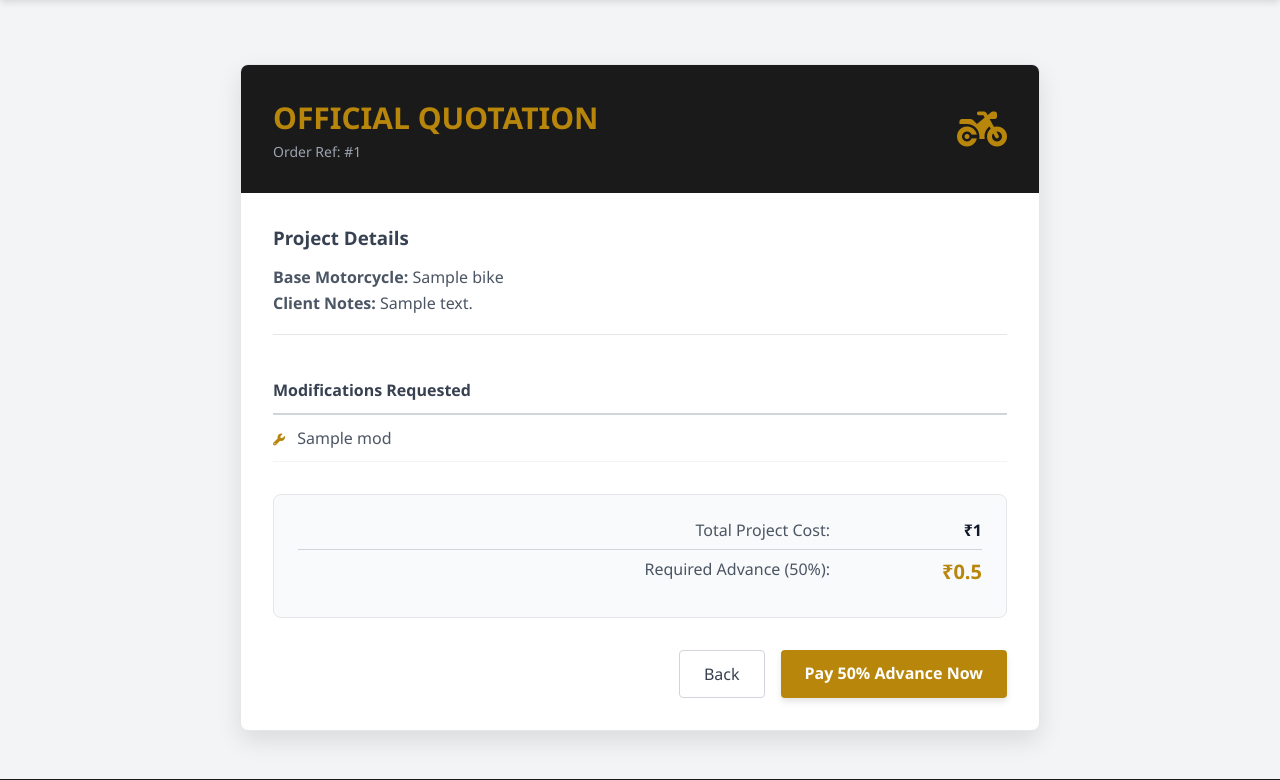
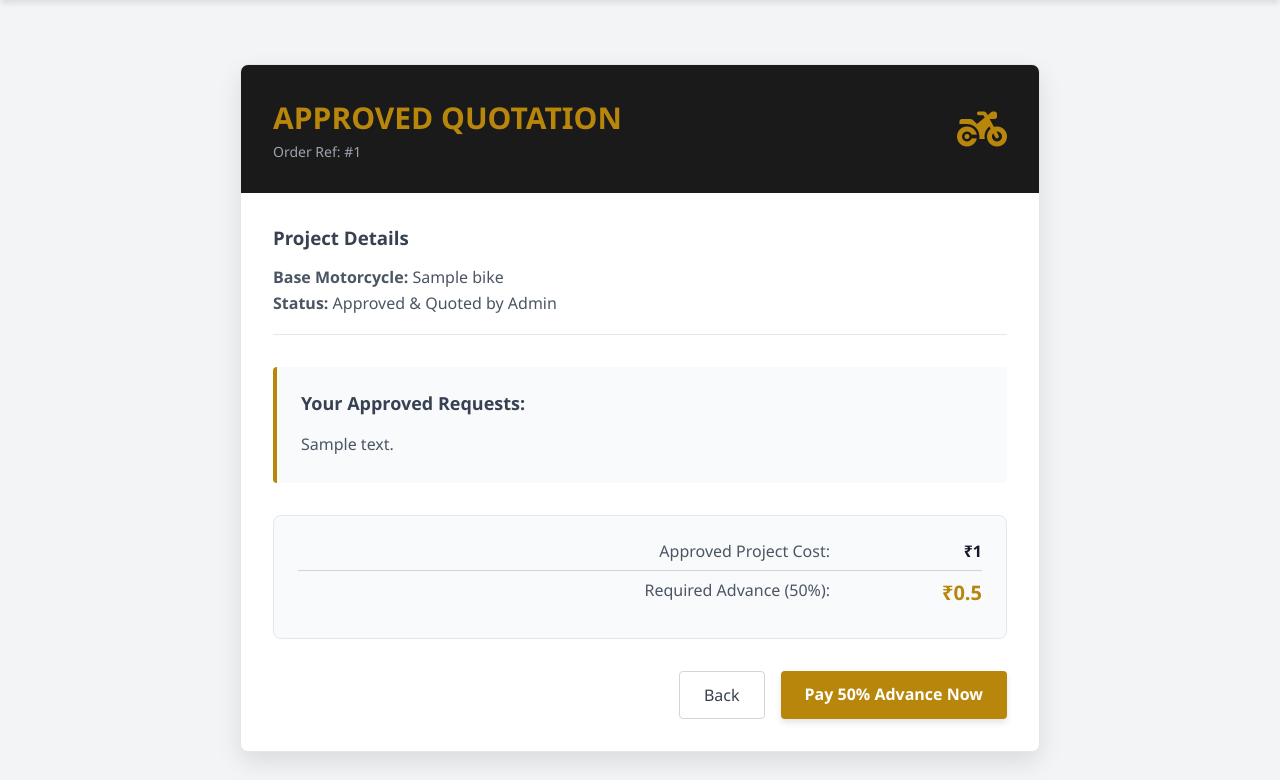
Before and after one commit to VenkataSubhash753/royal, a Flask app: template royal_enfield_project/templates/quotation.html in a window 1280 px wide. Shown: the part 64-844 px from the top of the page. Run offline with Flask 3, Linux system fonts and the light colour scheme; the template is opened without the code that fills it: most values are stand-ins (such as "Sample title", 1, 10 or a date in 2020).

Commit message:
Update quotation.html

```diff
--- a/royal_enfield_project/templates/quotation.html
+++ b/royal_enfield_project/templates/quotation.html
@@ -30,9 +30,13 @@
     .quote-section h3 { margin: 0 0 1rem 0; color: #374151; }
     .quote-text { margin: 0.25rem 0; color: #4b5563; }
 
-    .mod-table { width: 100%; text-align: left; border-collapse: collapse; margin-bottom: 2rem; }
-    .mod-table th { border-bottom: 2px solid #d1d5db; padding: 0.75rem 0; color: #374151; }
-    .mod-table td { border-bottom: 1px solid #f3f4f6; padding: 0.75rem 0; color: #4b5563; }
+    .custom-mods-box {
+        background: #f9fafb;
+        border-left: 4px solid #b8860b;
+        padding: 1.5rem;
+        margin-bottom: 2rem;
+        border-radius: 0.25rem;
+    }
 
     .pricing-box {
         background: #f9fafb;
@@ -85,7 +89,7 @@
     <div class="quote-card">
         <div class="quote-header">
             <div>
-                <h1 class="quote-title">Official Quotation</h1>
+                <h1 class="quote-title">Approved Quotation</h1>
                 <div class="quote-ref">Order Ref: #{{ order.order_id }}</div>
             </div>
             <i class="fa-solid fa-motorcycle" style="font-size: 2.5rem; color: #b8860b;"></i>
@@ -95,25 +99,17 @@
             <div class="quote-section">
                 <h3>Project Details</h3>
                 <p class="quote-text"><strong>Base Motorcycle:</strong> {{ bike.name | default('Custom Input') }}</p>
-                <p class="quote-text"><strong>Client Notes:</strong> {{ order.notes if order.notes else 'None provided.' }}</p>
+                <p class="quote-text"><strong>Status:</strong> Approved & Quoted by Admin</p>
             </div>
 
-            <table class="mod-table">
-                <thead>
-                    <tr><th>Modifications Requested</th></tr>
-                </thead>
-                <tbody>
-                    {% for mod in mods %}
-                    <tr><td><i class="fa-solid fa-wrench" style="color:#b8860b; margin-right:8px; font-size:0.75rem;"></i> {{ mod.name }}</td></tr>
-                    {% else %}
-                    <tr><td style="font-style:italic; color:#9ca3af;">No standard modifications selected. Custom job.</td></tr>
-                    {% endfor %}
-                </tbody>
-            </table>
+            <div class="custom-mods-box">
+                <h3 style="margin-top: 0; color: #374151; font-size: 1.125rem;">Your Approved Requests:</h3>
+                <p class="quote-text" style="white-space: pre-wrap;">{{ order.custom_mods_text if order.custom_mods_text else 'No detailed modifications provided.' }}</p>
+            </div>
 
             <div class="pricing-box">
                 <div class="price-row">
-                    <span>Total Project Cost:</span>
+                    <span>Approved Project Cost:</span>
                     <span class="price-val">₹{{ "{:,}".format(order.total_price) }}</span>
                 </div>
                 <div class="price-row price-row-total">
```
